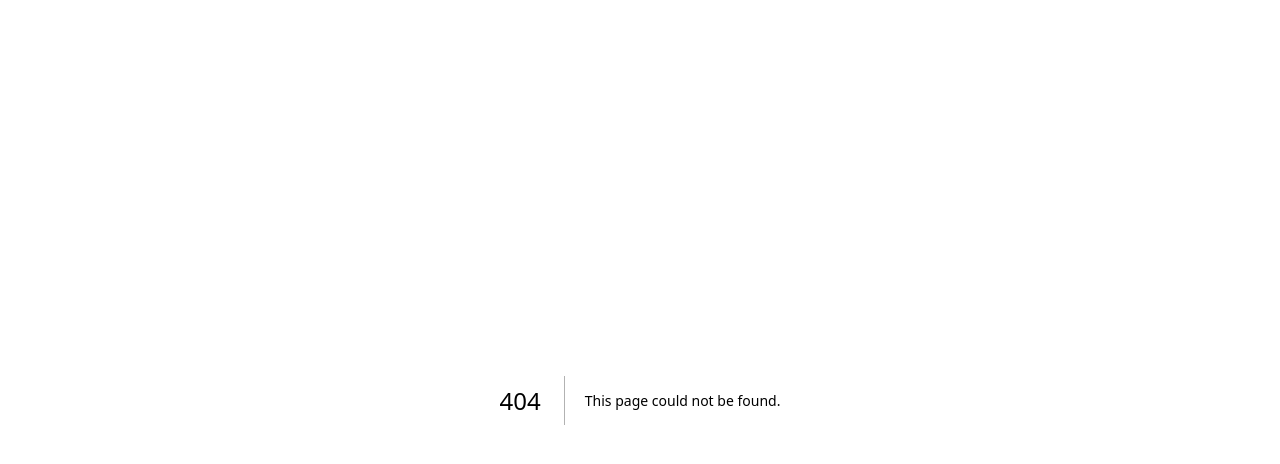
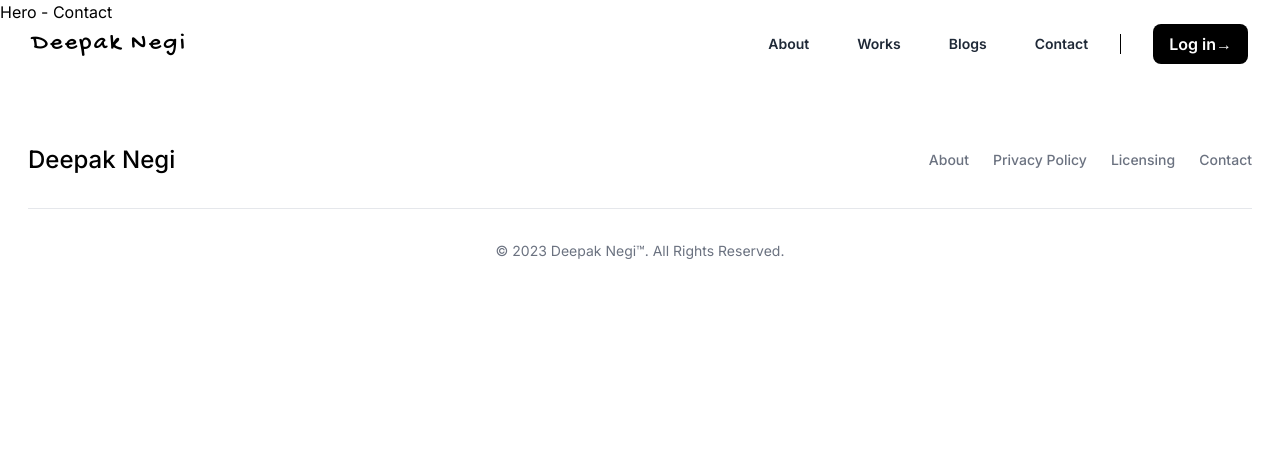
Before and after one commit to in-deepaknegi/deepaknegi-in, a Next.js app: page /contacts in a window 1280 px wide. Before the commit this address had no page. Shown: the top 464 px of the page. Built offline with nearby package versions, Linux system fonts and the light colour scheme.

Commit message:
added f-s for about and contacts

```diff
--- /dev/null
+++ b/app/blogs/page.tsx
@@ -0,0 +1,22 @@
+import React from 'react'
+import type { Metadata } from 'next'
+import Footer from '@/components/Footer'
+import Navbar from '@/components/Navbar'
+import Hero from '@/pages/blogs/Hero'
+
+export const metadata: Metadata = {
+    title: 'Blogs',
+    description: 'Blogs page',
+}
+
+const page = () => {
+    return (
+        <>
+            <Navbar />
+            <Hero />
+            <Footer />
+        </>
+    )
+}
+
+export default page
--- /dev/null
+++ b/app/contacts/page.tsx
@@ -0,0 +1,22 @@
+import React from 'react'
+import type { Metadata } from 'next'
+import Footer from '@/components/Footer'
+import Navbar from '@/components/Navbar'
+import Hero from '@/pages/contact/Hero'
+
+export const metadata: Metadata = {
+    title: 'Contacts',
+    description: 'Contacts page',
+}
+
+const page = () => {
+    return (
+        <>
+            <Navbar />
+            <Hero />
+            <Footer />
+        </>
+    )
+}
+
+export default page
--- a/components/Navbar.jsx
+++ b/components/Navbar.jsx
@@ -32,7 +32,7 @@ const Navbar = () => {
                     <a href='/about' className='text-sm font-semibold leading-6 text-gray-800'>About</a>
                     <a href='/works' className='text-sm font-semibold leading-6 text-gray-800'>Works</a>
                     <a href='/blogs' className='text-sm font-semibold leading-6 text-gray-800'>Blogs</a>
-                    <a href='/contact' className='text-sm font-semibold leading-6 text-gray-800'>Contact</a>
+                    <a href='/contacts' className='text-sm font-semibold leading-6 text-gray-800'>Contact</a>
                 </div>
                 <div className='hidden lg:ml-8 lg:flex lg:items-center lg:border-l lg:border-black'>
                     <a className='inline-flex justify-center rounded-lg text-base font-semibold py-2 px-4 bg-primary text-white -my-2.5 ml-8' href='/login'>
--- /dev/null
+++ b/pages/blogs/Hero.jsx
@@ -0,0 +1,9 @@
+import React from 'react'
+
+const Hero = () => {
+    return (
+        <div>Hero - Blogs</div>
+    )
+}
+
+export default Hero
--- /dev/null
+++ b/pages/contact/Hero.jsx
@@ -0,0 +1,9 @@
+import React from 'react'
+
+const Hero = () => {
+    return (
+        <div>Hero - Contact</div>
+    )
+}
+
+export default Hero
```
